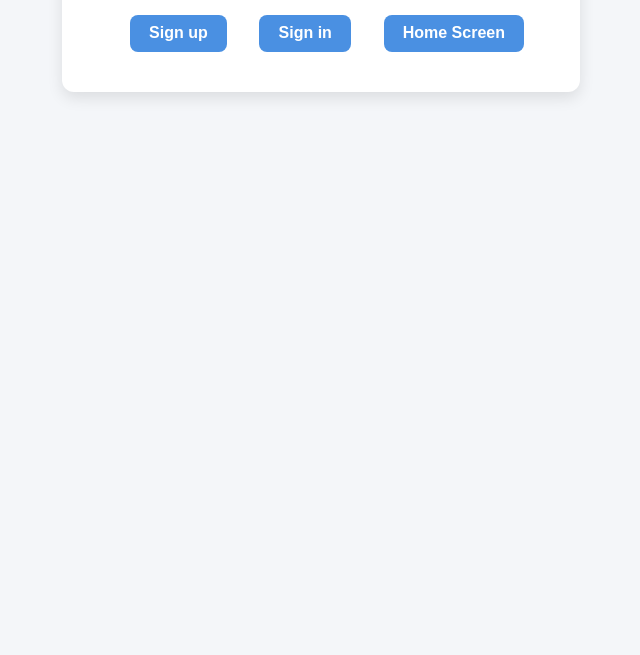
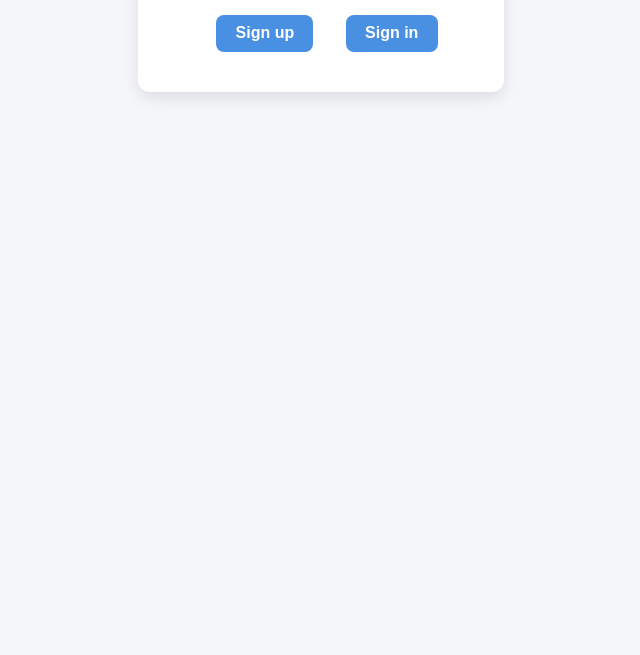
Before and after one commit to jacobc046/project1-DBMS1, a React app: page frontend/index.html in a window 1280 px wide. Shown: the part 145-800 px from the top of the page, without its empty margins (319-959 px from the left). Built offline with nearby package versions, Linux system fonts and the light colour scheme.

Commit message:
Removed debug homescreen access

```diff
--- a/frontend/index.html
+++ b/frontend/index.html
@@ -11,7 +11,6 @@
       <h1>Sign up or sign in</h1>
       <a href="signUp.html">Sign up</a>
       <a href="signIn.html">Sign in</a>
-      <a href="homescreen.html">Home Screen</a>
     </main>
   </body>
 </html>
```
